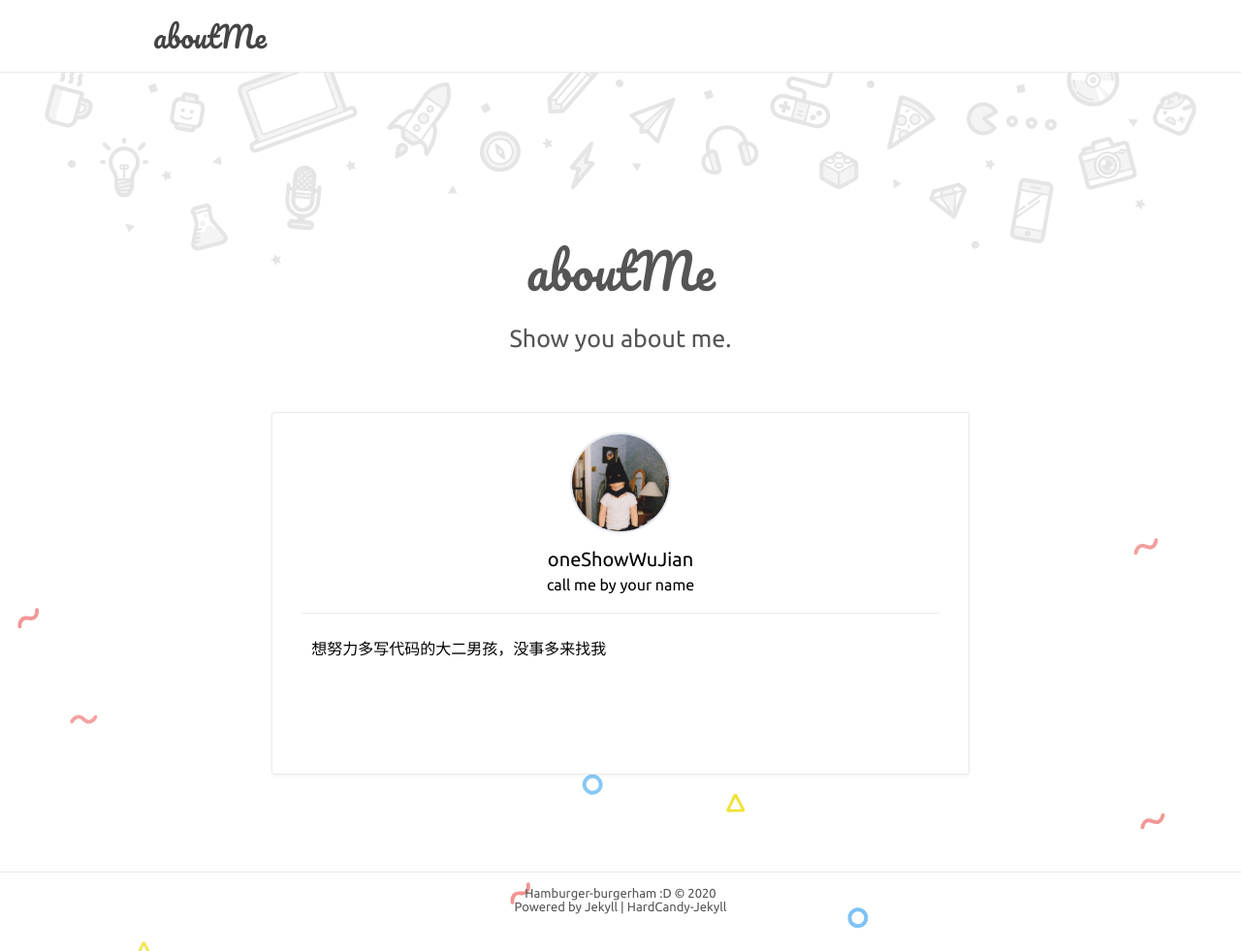
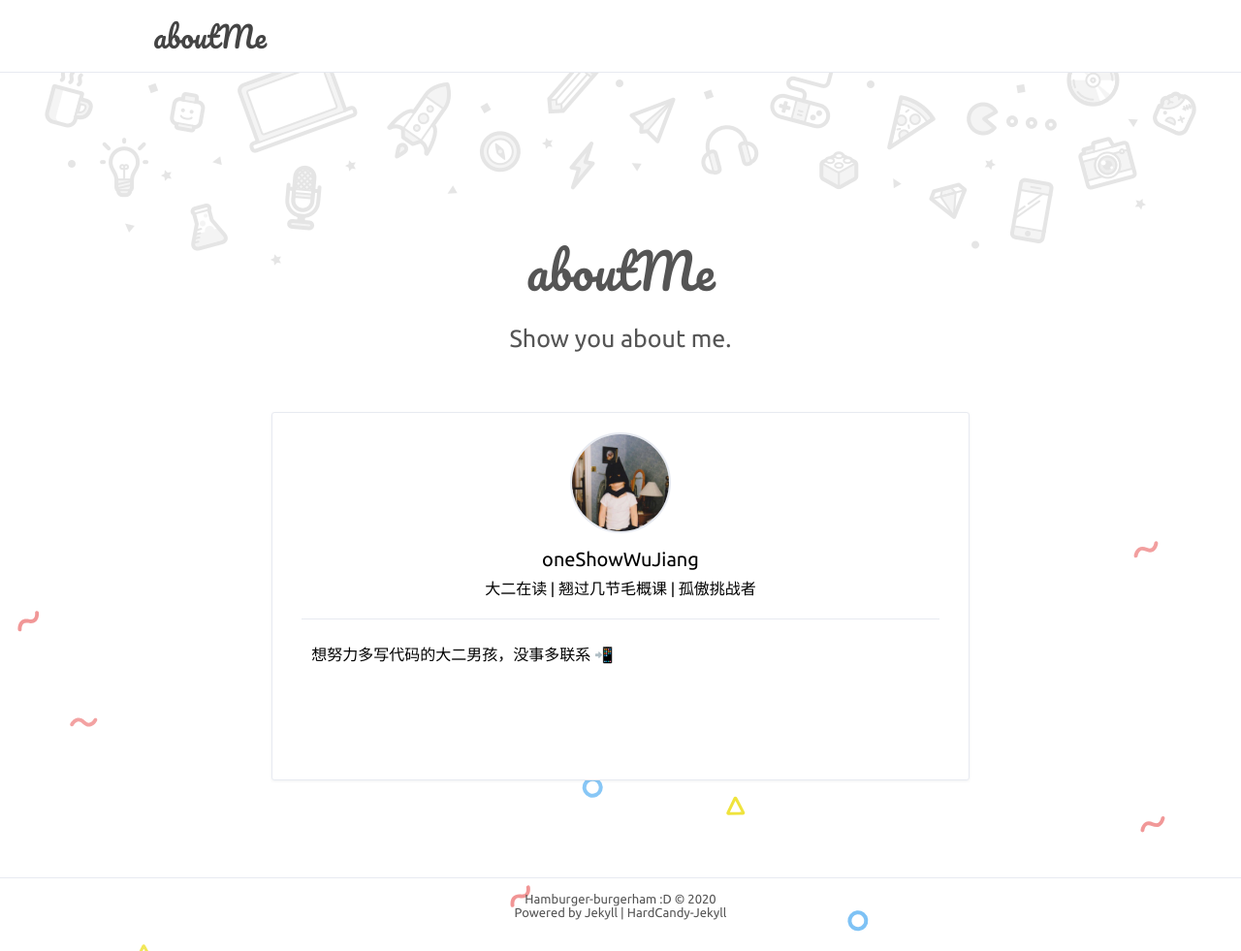
Before and after one commit to hamburgerdog/hamburgerdog.github.io, a Jekyll site: the page built from index.html, in a window 1280 px wide. Shown: the whole page at 97% size. Built offline with Jekyll 4.4.1, drawn with Linux system fonts in a browser that asks for light colours.

Commit message:
完善了自我介绍

```diff
--- a/_config.yml
+++ b/_config.yml
@@ -14,20 +14,20 @@ nav: # 最佳体验 六个标签 且最好每个标签不超过4中文字
 
 # 博主
 author: true
-name: 'oneShowWuJian'
+name: 'oneShowWuJiang'
 NickName: 'Hambuger'
 webtitle: 'aboutMe'
-bio: 'call me by your name'
+bio: '大二在读 | 翘过几节毛概课 | 孤傲挑战者'
 about: true
-aboutyou: '想努力多写代码的大二男孩，没事多来找我'
+aboutyou: '想努力多写代码的大二男孩，没事多联系 📲'
 portraits: '/assets/profile.jpeg' # your portraits image file path
 
 # SNS
 SNS: true
 SNS-icon: #['Facebook', 'weibo', 'qq', 'github', 'Dribbble', 'Twitter', 'instagram', 'weixin', 'Codepen']
-  mail: 'mailto:Xjun9911@gmail.com'
-  weixin: 'assets/wechat.jpg' # 你的微信二维码存放的地址
-  qq: '' # 你的qq二维码存放的地址 or http://wpa.qq.com/msgrd?v=3&uin='你的QQ号'&site=qq&menu=yes
+  mail: 'mailto:JosiahHong@qq.com'
+#  weixin: 'assets/wechat.jpg' # 你的微信二维码存放的地址
+  qq: '838980000' # 你的qq二维码存放的地址 or http://wpa.qq.com/msgrd?v=3&uin='你的QQ号'&site=qq&menu=yes
   github: 'https://github.com/hamburgerdog'
   Codepen: 'https://codepen.io/'
   weibo: 'https://www.weibo.com/'
```
